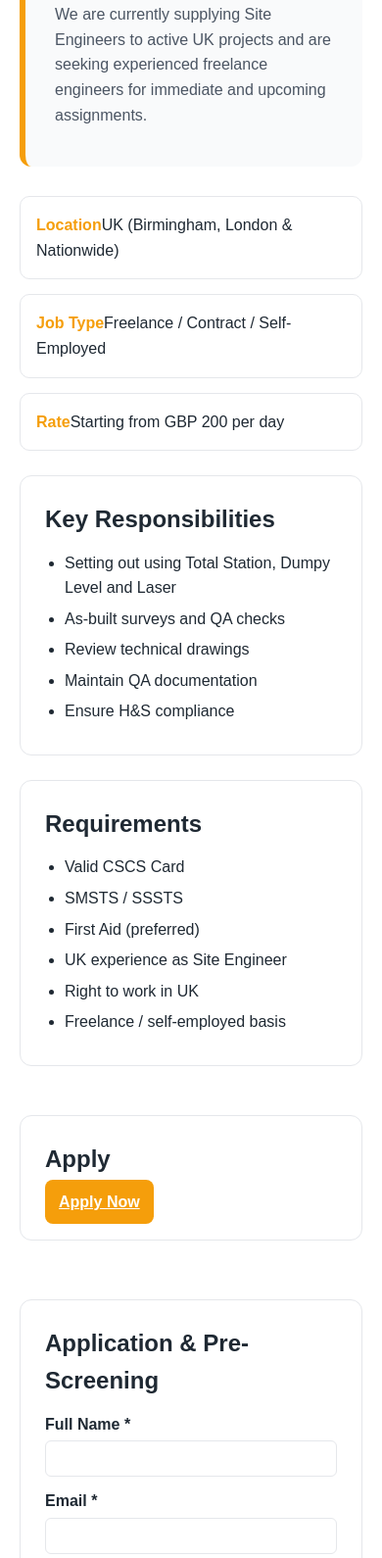
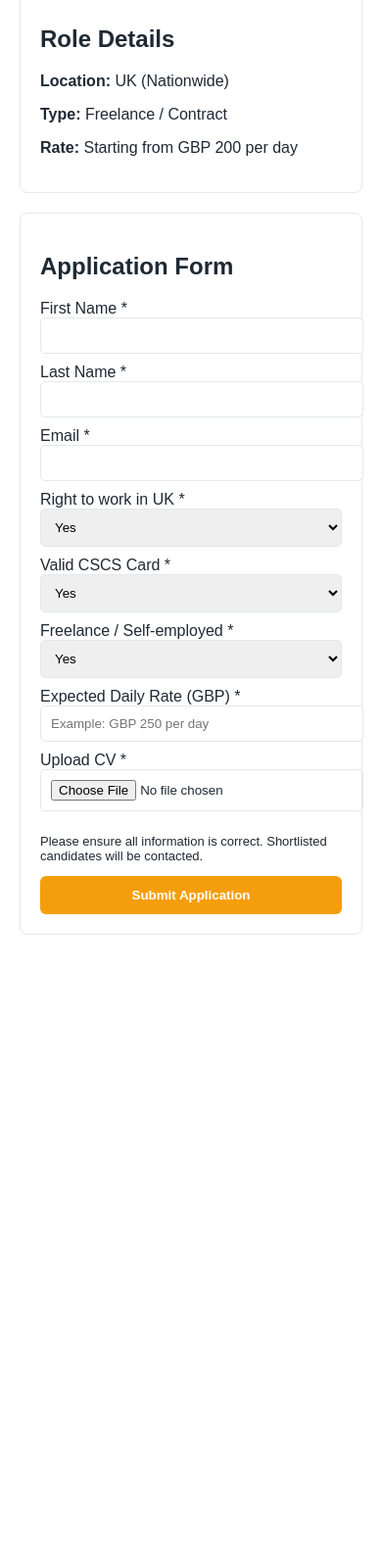
Before and after one commit to avvsj/jobs, a plain HTML site: page index.html in a window 390 px wide. Shown: the part 283-1873 px from the top of the page at 98% size. After the commit the page ends 1277 px from the top, so only its background shows below. Drawn offline with Linux system fonts and the light colour scheme.

Commit message:
Update index.html

```diff
--- a/index.html
+++ b/index.html
@@ -3,160 +3,106 @@
 <head>
   <meta charset="UTF-8" />
   <meta name="viewport" content="width=device-width, initial-scale=1.0" />
-  <title>Freelance Site Engineer / Setting Out Engineer | UK Projects</title>
+  <title>Freelance Site Engineer | AVVSJ ENGINEERS LTD</title>
+
   <style>
-    * { box-sizing: border-box; margin: 0; padding: 0; font-family: Arial, Helvetica, sans-serif; }
-
-    body { background: #ffffff; color: #1f2933; line-height: 1.6; }
-    .container { max-width: 1100px; margin: 0 auto; padding: 30px 20px; }
-
-    :root {
-      --primary: #f59e0b;
-      --dark: #1f2933;
-      --light: #f9fafb;
-      --border: #e5e7eb;
+    body {
+      font-family: Arial, sans-serif;
+      background: #ffffff;
+      color: #1f2933;
+      margin: 0;
+      padding: 20px;
     }
 
-    .hero {
-      background: var(--light);
-      padding: 40px 30px;
-      border-radius: 12px;
-      margin-bottom: 30px;
-      border-left: 6px solid var(--primary);
+    .container {
+      max-width: 1000px;
+      margin: auto;
     }
 
-    .hero h1 { font-size: 30px; margin-bottom: 10px; }
-    .hero p { color: #4b5563; }
-
-    .job-meta { display: grid; grid-template-columns: repeat(auto-fit, minmax(220px, 1fr)); gap: 15px; margin: 25px 0; }
-
-    .meta-card {
-      background: #ffffff;
-      padding: 16px;
-      border-radius: 10px;
-      border: 1px solid var(--border);
+    h1, h2 {
+      color: #1f2933;
     }
 
-    .meta-card strong { color: var(--primary); }
-
-    .content-grid { display: grid; grid-template-columns: 1.2fr 0.8fr; gap: 25px; }
-
-    section, .apply-card {
-      background: #ffffff;
-      padding: 25px;
-      border-radius: 12px;
-      border: 1px solid var(--border);
-      margin-bottom: 25px;
+    .header {
+      border-left: 5px solid #f59e0b;
+      padding: 20px;
+      background: #f9fafb;
+      margin-bottom: 20px;
     }
 
-    h2 { margin-bottom: 12px; }
-
-    ul { padding-left: 20px; }
-    li { margin-bottom: 6px; }
-
-    .apply-card { position: sticky; top: 20px; }
-
-    .apply-button {
-      width: 100%;
-      background: var(--primary);
-      color: white;
-      padding: 14px;
+    .card {
+      border: 1px solid #e5e7eb;
+      padding: 20px;
+      margin-bottom: 20px;
       border-radius: 8px;
-      text-align: center;
-      font-weight: bold;
-      border: none;
-      cursor: pointer;
     }
 
-    .apply-button:hover { background: #d97706; }
+    .apply-btn {
+      background: #f59e0b;
+      color: white;
+      padding: 12px;
+      border: none;
+      width: 100%;
+      cursor: pointer;
+      border-radius: 6px;
+      font-weight: bold;
+    }
 
-    .form-section { margin-top: 35px; }
-
-    label { display: block; margin: 12px 0 4px; font-weight: bold; }
-
-    input, select, textarea {
+    input, select {
       width: 100%;
       padding: 10px;
-      border: 1px solid var(--border);
-      border-radius: 6px;
+      margin-bottom: 10px;
+      border: 1px solid #e5e7eb;
+      border-radius: 5px;
     }
 
-    .checkbox-group label { display: block; font-weight: normal; }
-
-    footer { text-align: center; padding: 20px; color: #6b7280; }
-
-    @media (max-width: 850px) {
-      .content-grid { grid-template-columns: 1fr; }
-      .apply-card { position: static; }
+    .success {
+      display: none;
+      background: #ecfdf5;
+      padding: 10px;
+      margin-bottom: 15px;
+      border: 1px solid #10b981;
+      color: #065f46;
     }
   </style>
 </head>
+
 <body>
 <div class="container">
 
-    <header class="hero">
-      <div style="display:flex;align-items:center;gap:10px;margin-bottom:10px;">
-        <img src="Logo.jpeg" style="height:50px;" />
-        <strong>AVVSJ ENGINEERS LTD</strong>
-      </div>
+  <div class="header">
     <h1>Freelance Site Engineer / Setting Out Engineer</h1>
-      <p>We are currently supplying Site Engineers to active UK projects and are seeking experienced freelance engineers for immediate and upcoming assignments.</p>
-    </header>
-
-    <div class="job-meta">
-      <div class="meta-card"><strong>Location</strong>UK (Birmingham, London & Nationwide)</div>
-      <div class="meta-card"><strong>Job Type</strong>Freelance / Contract / Self-Employed</div>
-      <div class="meta-card"><strong>Rate</strong>Starting from GBP 200 per day</div>
+    <p>AVVSJ ENGINEERS LTD – UK Projects</p>
   </div>
 
-    <div class="content-grid">
-      <main>
-        <section>
-          <h2>Key Responsibilities</h2>
-          <ul>
-            <li>Setting out using Total Station, Dumpy Level and Laser</li>
-            <li>As-built surveys and QA checks</li>
-            <li>Review technical drawings</li>
-            <li>Maintain QA documentation</li>
-            <li>Ensure H&S compliance</li>
-          </ul>
-        </section>
-
-        <section>
-          <h2>Requirements</h2>
-          <ul>
-            <li>Valid CSCS Card</li>
-            <li>SMSTS / SSSTS</li>
-            <li>First Aid (preferred)</li>
-            <li>UK experience as Site Engineer</li>
-            <li>Right to work in UK</li>
-            <li>Freelance / self-employed basis</li>
-          </ul>
-        </section>
-      </main>
-
-      <aside class="apply-card">
-        <h2>Apply</h2>
-        <a class="apply-button" href="#apply-form">Apply Now</a>
-      </aside>
+  <div class="card">
+    <h2>Role Details</h2>
+    <p><strong>Location:</strong> UK (Nationwide)</p>
+    <p><strong>Type:</strong> Freelance / Contract</p>
+    <p><strong>Rate:</strong> Starting from GBP 200 per day</p>
   </div>
 
-    <section id="apply-form" class="form-section">
-      <h2>Application & Pre-Screening</h2>
+  <div class="card">
+    <h2>Application Form</h2>
 
-      <div id="success-msg" style="display:none;margin:0 0 15px;padding:12px;border-radius:8px;background:#ecfdf5;border:1px solid #a7f3d0;color:#065f46;font-size:14px;">
-        Thank you. Your application has been submitted successfully. Shortlisted candidates will be contacted for current or upcoming project opportunities.
+    <div id="success-msg" class="success">
+      Application submitted successfully. We will contact shortlisted candidates.
     </div>
 
     <form action="https://formsubmit.co/avvsj.hr@yahoo.com" method="POST" enctype="multipart/form-data">
 
-        <input type="hidden" name="_subject" value="Post:SE0526 - Site Engineer Application" />
+      <!-- FormSubmit settings -->
+      <input type="hidden" name="_subject" value="Post:SE0526 - {First Name} {Last Name}" />
       <input type="hidden" name="_captcha" value="false" />
       <input type="hidden" name="_template" value="table" />
       <input type="hidden" name="_next" value="https://avvsj.github.io/jobs/?submitted=true" />
 
-        <label>Full Name *</label>
-        <input type="text" name="Name" required>
+      <!-- Fields -->
+      <label>First Name *</label>
+      <input type="text" name="First Name" required>
+
+      <label>Last Name *</label>
+      <input type="text" name="Last Name" required>
 
       <label>Email *</label>
       <input type="email" name="Email" required>
@@ -173,67 +119,35 @@
         <option>No</option>
       </select>
 
-        <label>Freelance / Self-employed? *</label>
+      <label>Freelance / Self-employed *</label>
       <select name="Freelance" required>
         <option>Yes</option>
         <option>No</option>
       </select>
 
-        <label>UK Experience *</label>
-        <select name="Experience" required>
-          <option>Yes</option>
-          <option>No</option>
-        </select>
+      <label>Expected Daily Rate (GBP) *</label>
+      <input type="text" name="Rate" placeholder="Example: GBP 250 per day" required>
 
-        <label>Years of Experience</label>
-        <select name="Years">
-          <option>0-2</option>
-          <option>3-5</option>
-          <option>5+</option>
-        </select>
+      <label>Upload CV *</label>
+      <input type="file" name="CV" accept=".pdf,.doc,.docx" required>
 
-        <label>Experience Areas</label>
-        <div class="checkbox-group">
-          <label><input type="checkbox" name="Area" value="RC Frame"> RC Frame</label>
-          <label><input type="checkbox" name="Area" value="Groundworks"> Groundworks</label>
-          <label><input type="checkbox" name="Area" value="Highways"> Highways</label>
+      <p style="font-size:13px;">
+        Please ensure all information is correct. Shortlisted candidates will be contacted.
+      </p>
+
+      <button type="submit" class="apply-btn">Submit Application</button>
+
+    </form>
   </div>
 
-        <label>Availability</label>
-        <select name="Availability">
-          <option>Immediate</option>
-          <option>1-2 weeks</option>
-        </select>
+</div>
 
-        <label>Expected Daily Rate (GBP) *</label>
-        <input type="text" name="Expected Daily Rate" placeholder="Example: GBP 250 per day" required>
-
-        <label>Upload CV *</label>
-        <input type="file" name="CV Upload" accept=".pdf,.doc,.docx" required>
-        <p style="font-size:13px;color:#6b7280;margin-top:5px;">
-          Accepted formats: PDF, DOC, DOCX.
-        </p>
-
-        <p style="margin-top:15px;font-size:14px;color:#4b5563;">
-        Please ensure all required information is completed. Shortlisted candidates will be contacted for current or upcoming project opportunities.
-        </p>
-        <button class="apply-button">Submit Application</button>
-
-      </form>
-    </section>
-
-    <footer>© AVVSJ ENGINEERS LTD</footer>
-
-  </div>
 <script>
   const params = new URLSearchParams(window.location.search);
   if (params.get("submitted") === "true") {
-    const successEl = document.getElementById("success-msg");
-    if (successEl) {
-      successEl.style.display = "block";
-      successEl.scrollIntoView({ behavior: "smooth", block: "center" });
-    }
+    document.getElementById("success-msg").style.display = "block";
   }
 </script>
+
 </body>
 </html>
```
Lines whose indentation alone changed are shown as unchanged.
